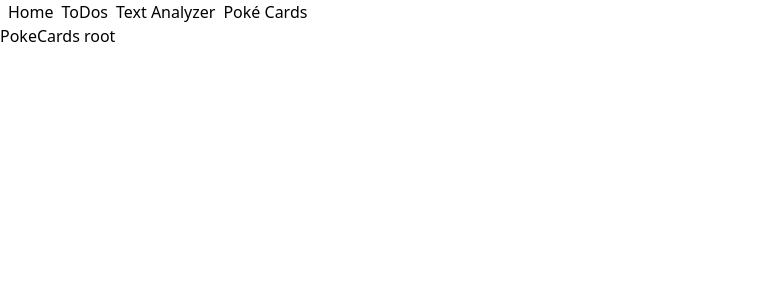
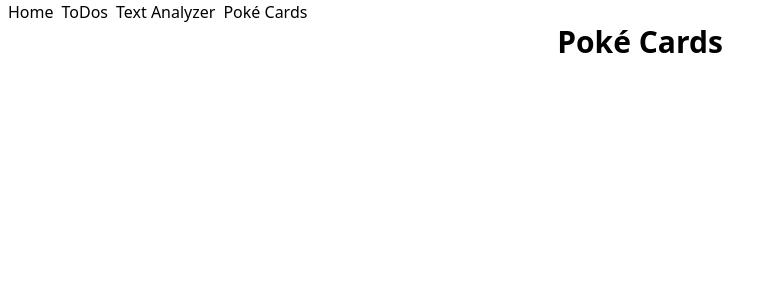
Before and after one commit to ASproson/react-challenges, a React (Create React App) app: page /pokecards in a window 1280 px wide. Shown: the top 300 px of the page, without its empty margins (0-784 px from the left). Built offline with nearby package versions, Linux system fonts and the light colour scheme.

Commit message:
Imports title component

```diff
--- a/src/components/pokeCards/PokeCardsRoot.tsx
+++ b/src/components/pokeCards/PokeCardsRoot.tsx
@@ -1,7 +1,9 @@
+import { Title } from '../Title';
+
 export const PokeCardsRoot = () => {
   return (
     <div>
-      <h1>PokeCards root</h1>
+      <Title titleText="Poké Cards" />
     </div>
   );
 };
```
